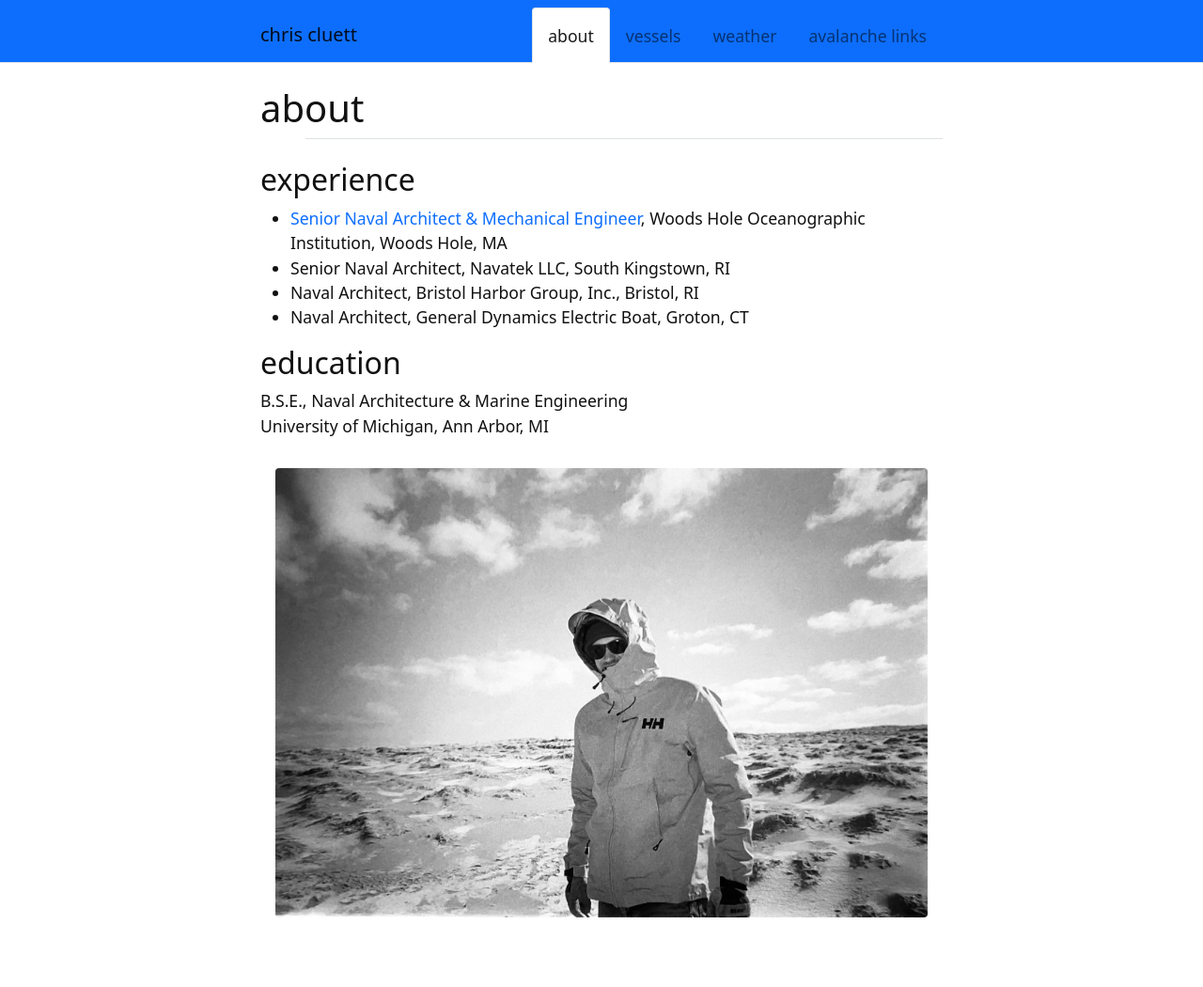
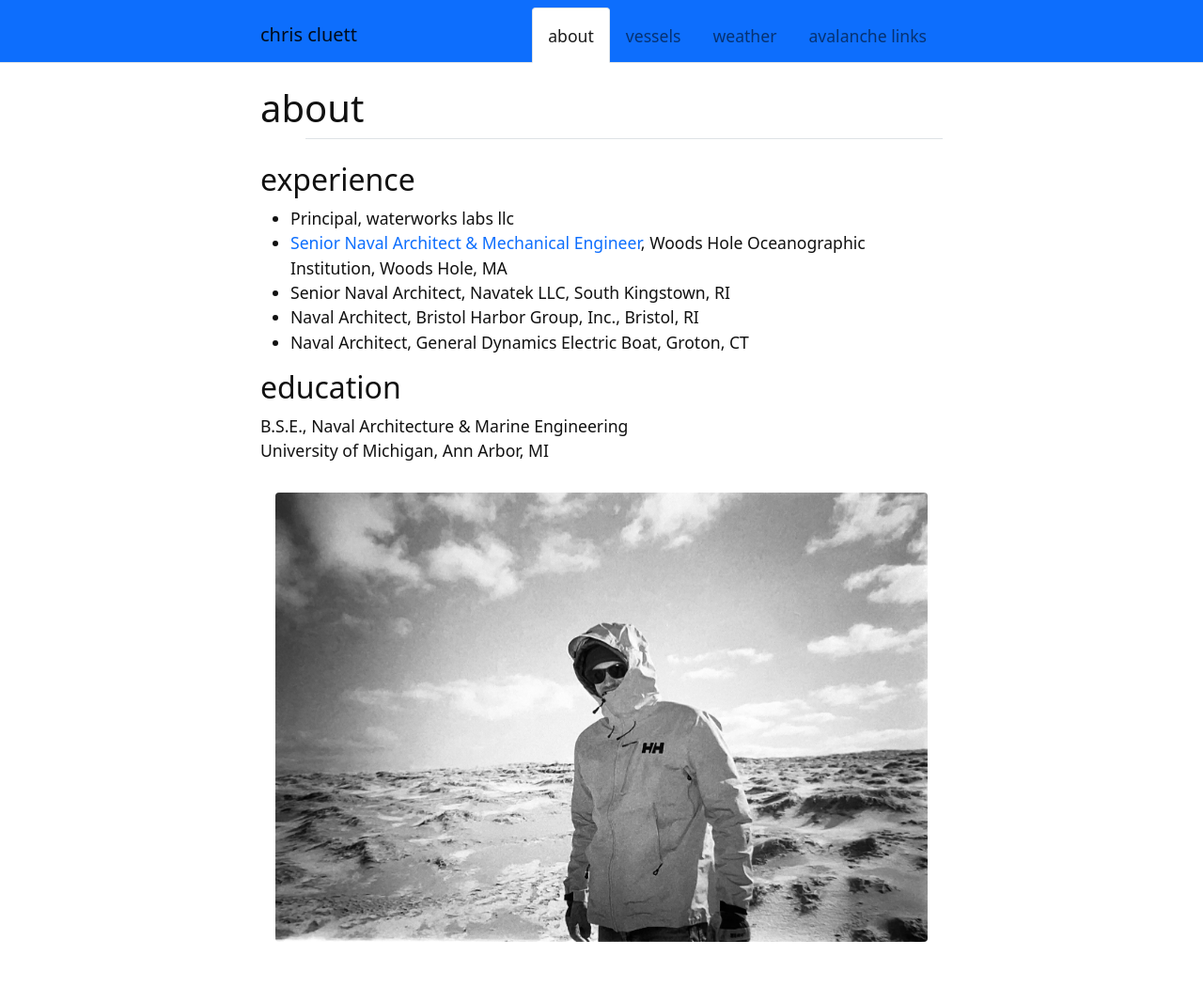
Before and after one commit to ccluett/website, a Jekyll site: the page built from content/0-about.md, in a window 1280 px wide. Shown: the whole page at 94% size. Built offline with Jekyll 4.4.1, drawn with Linux system fonts in a browser that asks for light colours; before the commit the page ends 1024 px from its top, so only the background shows below that.

Commit message:
Update 0-about.md

```diff
--- a/content/0-about.md
+++ b/content/0-about.md
@@ -4,6 +4,7 @@ nav: about
 ---
 
 ## experience
+* Principal, waterworks labs llc
 * [Senior Naval Architect & Mechanical Engineer](https://www2.whoi.edu/staff/ccluett/), Woods Hole Oceanographic Institution, Woods Hole, MA
 * Senior Naval Architect, Navatek LLC, South Kingstown, RI
 * Naval Architect, Bristol Harbor Group, Inc., Bristol, RI
```
